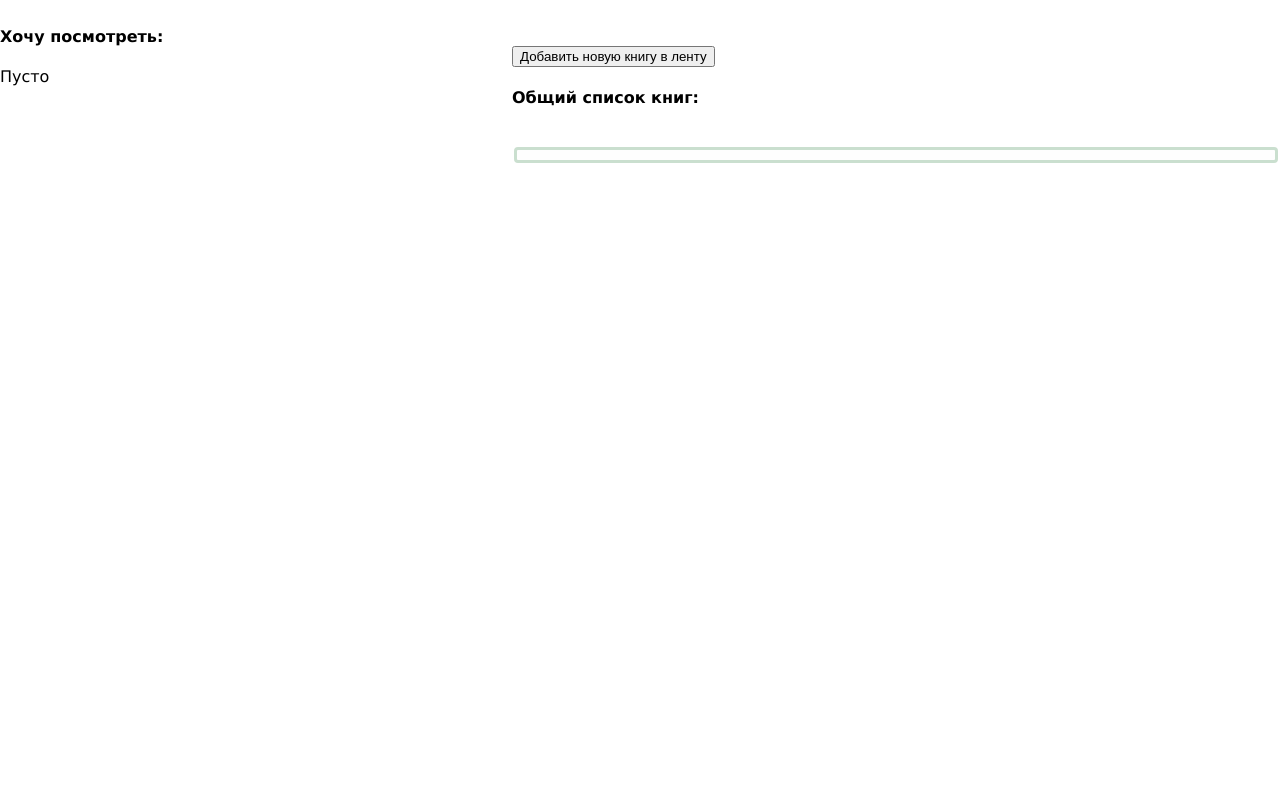
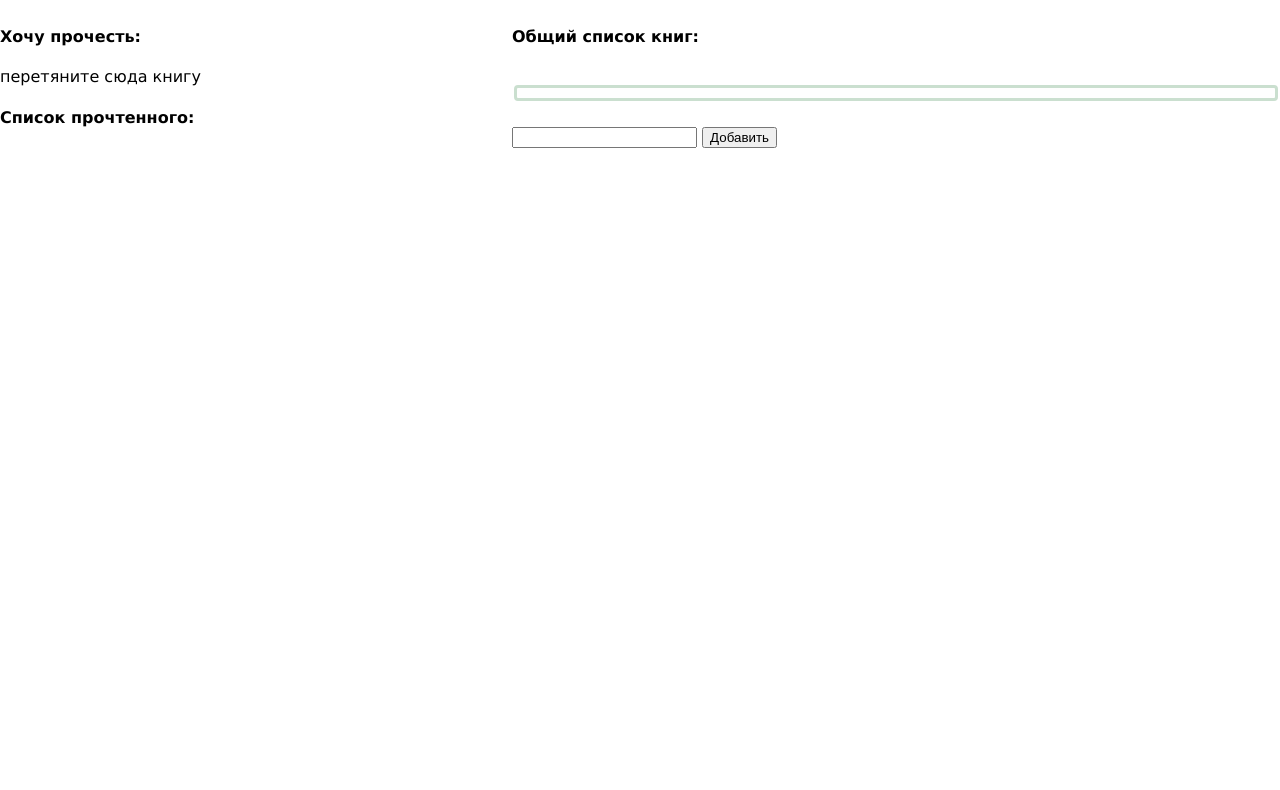
Before and after one commit to 17Nei17/project, a website built with webpack: page src/index.html in a window 1280 px wide. Shown: the part 75-865 px from the top of the page. Built offline with nearby package versions, Linux system fonts and the light colour scheme.

Commit message:
Update index.html

```diff
--- a/src/index.html
+++ b/src/index.html
@@ -10,33 +10,32 @@
     <h1>
       Библиотека
     </h1>
+    <div class ='sidebar'>
+        <h4 >Хочу прочесть:</h4>
+        <div id="div1" >перетяните сюда книгу</div>
 
-    <div class ='sidebar'>
-      <div id="div1">
-        <h4 class= "textfield" >Хочу посмотреть:</h4>
-        <label class="first-Tool" id = "using-First-Tool">Пусто</label><br>
+        <div class = "end">
+          <h4>Cписок прочтенного:</h4>
+        </div>
+
     </div>
 
+    <div class ='tape'>
+      <h4>Общий список книг:</h4>
+      <div id ='item'>
+        <div id ='films'><ul id="books-list"></ul></div>
+      </div>
+        <FORM id = "books-form">
+            <input id="add-books" type="text">
+            <button id="add-button" type="submit">Добавить</button>
+        </FORM>
+     </div>
+     <div class='modal' id='mymodal'>
+         <div id='modal_content'>
+          <span class='close_modal_window' id='close_modal_window'>&times;</span>
+         </div>
+     </div>
 
 
-      </div>
-      <div class = "done">
-        <h4>Cписок просмотренных:</h4>
-      </div>
-    </div>
-    <div class ='tape'>
-        <button id=btn_modal_window>Добавить новую книгу в ленту</button>
-      <h4>Общий список книг:</h4>
-      <div id ='item'>
-        <div id ='films'><ul id="todo-list"></ul>
-    </div>
-    <div class='modal' id='mymodal'>
-        <div class='modal_content'> <span class='close_modal_window' id='close_modal_window'>&times;</span>
-            <FORM id = "todo-form">
-                <input id="add-input" type="text">
-                <button id="add-button" type="submit">Добавить</button>
-              </FORM>
-        </div>
-    </div>
   </body>
 </html>
```
